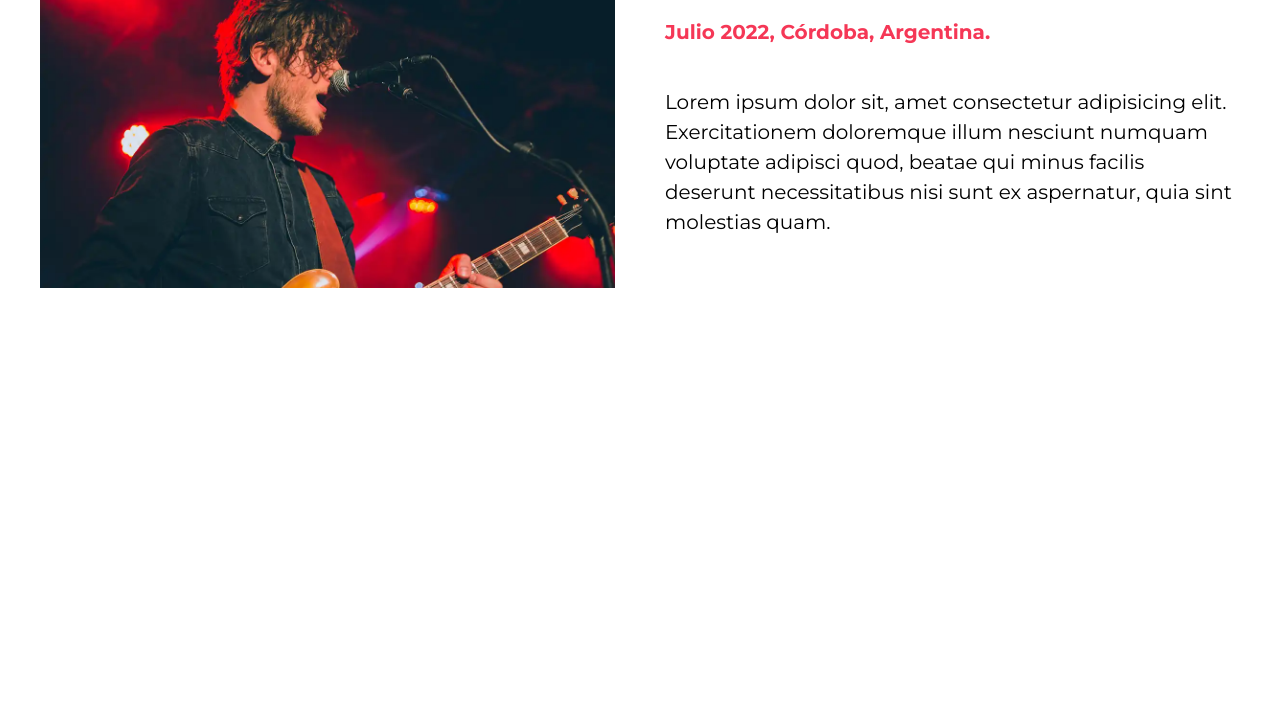
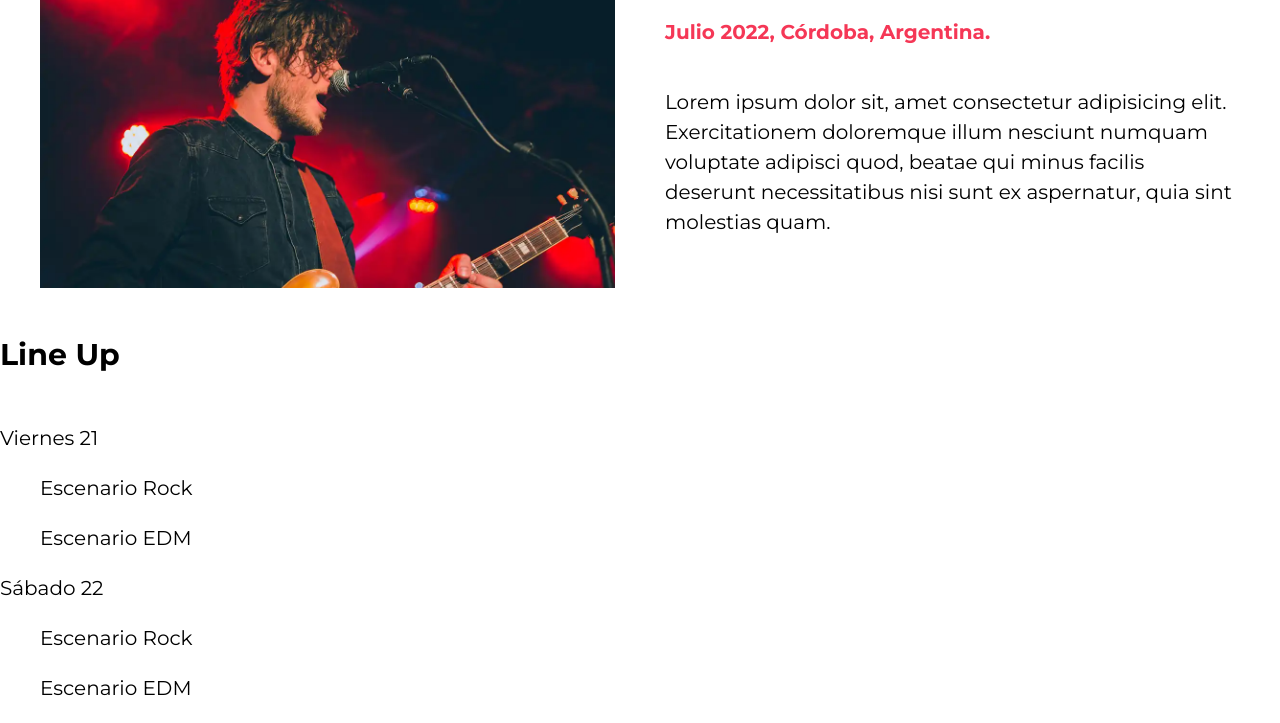
Before and after one commit to fedevargas110/Festival-Gulp-Sass, a website: page index.html in a window 1280 px wide. Shown: the part 831-1554 px from the top of the page. Before the commit the page ends 1169 px from the top, so only its background shows below. Drawn offline with Linux system fonts and the light colour scheme.

Commit message:
Creando line up

```diff
--- a/index.html
+++ b/index.html
@@ -57,5 +57,44 @@
         </div>
     </section>
 
+    <section class="Lineup">
+        <h3>Line Up</h3>
+        <p class="dia">Viernes 21</p>
+        <div class="escenarios-contenedor contenedor">
+            <div class="escenario rock bg-amarillo">
+                <p class="nombre-escenario">Escenario Rock</p>
+                <ul class="calendario">
+
+                </ul>
+            </div><!--.escenario-->
+
+            <div class="escenario edm bg-verde">
+                <p class="nombre-escenario">Escenario EDM</p>
+                <ul class="calendario">
+
+                </ul>
+            </div><!--.escenario-->
+
+        </div><!--.escenario-contenedor-->
+
+        <p class="dia">Sábado 22</p>
+        <div class="escenarios-contenedor contenedor">
+            <div class="escenario rock bg-verde">
+                <p class="nombre-escenario">Escenario Rock</p>
+                <ul class="calendario">
+
+                </ul>
+            </div><!--.escenario-->
+
+            <div class="escenario edm bg-amarillo">
+                <p class="nombre-escenario">Escenario EDM</p>
+                <ul class="calendario">
+
+                </ul>
+            </div><!--.escenario-->
+
+        </div><!--.escenario-contenedor-->
+    </section>
+
 </body>
 </html>
```
